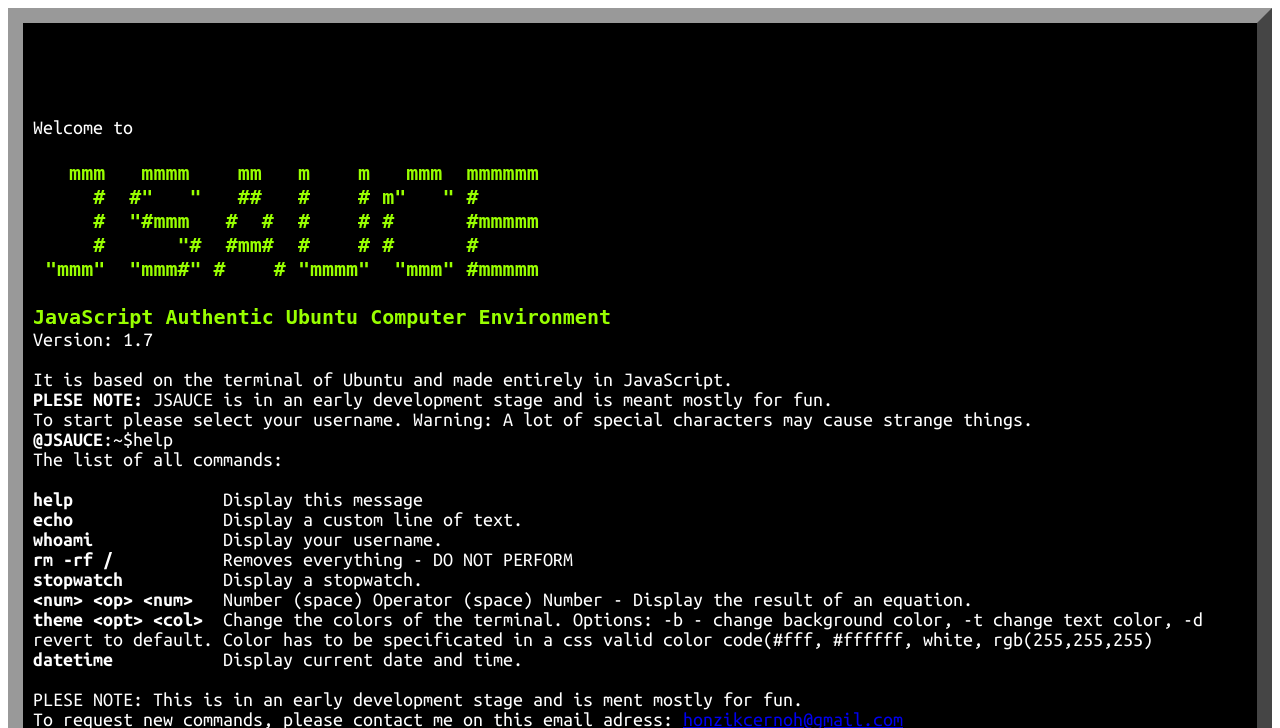
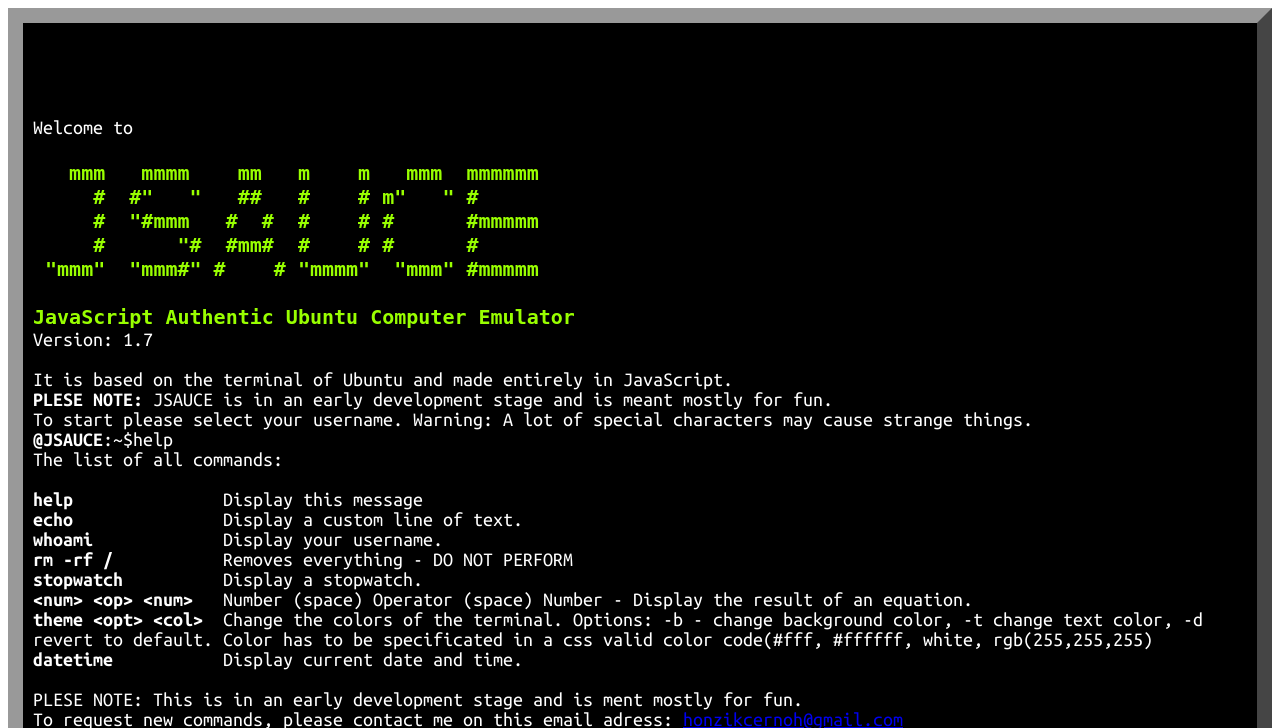
Before and after one commit to Greenscreener/.jsauce, a PHP site: page /?debug=1 in a window 1280 px wide. Shown: the top 728 px of the page. Run offline with PHP 8.4, Linux system fonts and the light colour scheme.

Commit message:
Environment -> Emulator

```diff
--- a/index.php
+++ b/index.php
@@ -280,7 +280,7 @@
         <span>&#160;&quot;mmm&quot;&#160;&#160;&quot;mmm#&quot;&#160;#&#160;&#160;&#160;&#160;#&#160;&quot;mmmm&quot;&#160;&#160;&quot;mmm&quot;&#160;#mmmmm</span><br />
         <span>&#160;&#160;&#160;&#160;&#160;&#160;&#160;&#160;&#160;&#160;&#160;&#160;&#160;&#160;&#160;&#160;&#160;&#160;&#160;&#160;&#160;&#160;&#160;&#160;&#160;&#160;&#160;&#160;&#160;&#160;&#160;&#160;&#160;&#160;&#160;&#160;&#160;&#160;&#160;&#160;&#160;&#160;</span><br />
 
-        JavaScript Authentic Ubuntu Computer Environment<br>
+        JavaScript Authentic Ubuntu Computer Emulator<br>
 
         </div>
         <div id="version">Version:&nbsp;</div><div id="versionnumber"></div> <br><br>
```
